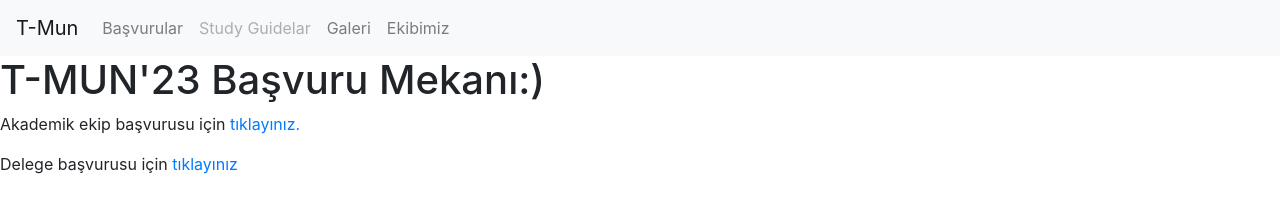
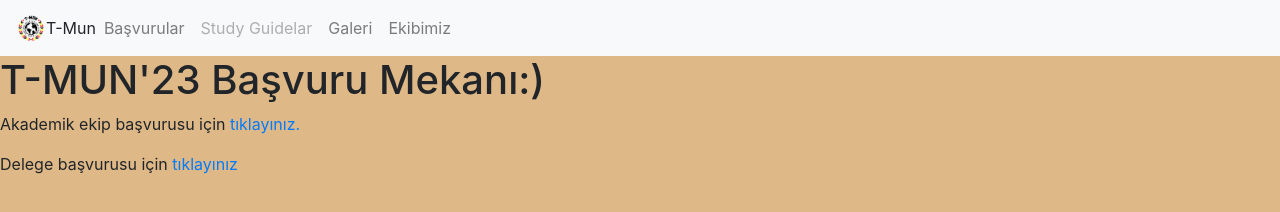
Before and after one commit to Burakbab/t-mun, a plain HTML site: page basvuru.html in a window 1280 px wide. Drawn offline with nearby package versions, Linux system fonts and the light colour scheme.

Commit message:
small changes

```diff
--- a/basvuru.html
+++ b/basvuru.html
@@ -3,10 +3,13 @@
     <head>
         <title>T-mun</title>
         <link rel="stylesheet" href="https://cdn.jsdelivr.net/npm/bootstrap@4.0.0/dist/css/bootstrap.min.css" integrity="sha384-Gn5384xqQ1aoWXA+058RXPxPg6fy4IWvTNh0E263XmFcJlSAwiGgFAW/dAiS6JXm" crossorigin="anonymous">
+        <link rel="stylesheet" href="mun.css"/>
+        <link rel="shortcut icon" type="image/png" href="tmunlogo.png"/>
     </head>
     <body>
         <nav class="navbar navbar-expand-lg navbar-light bg-light">
-            <a class="navbar-brand" href="anasayfa.html">T-Mun</a>
+            <img src="tmunlogo.png" width="30" height="30" class="d-inline-block align-top" alt="">
+                T-Mun</a>
             <button class="navbar-toggler" type="button" data-toggle="collapse" data-target="#navbarNavAltMarkup" aria-controls="navbarNavAltMarkup" aria-expanded="false" aria-label="Toggle navigation">
               <span class="navbar-toggler-icon"></span>
             </button>
--- a/mun.css
+++ b/mun.css
@@ -1,5 +1,5 @@
 body{
-    background-color: blueviolet;
+    background-color: burlywood;
 }
 .carousel-inner{
     max-height: 500px !important;
```
Also changed, not shown: ekip.html (+4 -1 lines), galeri.html (+4 -1 lines), studyguide.html (+4 -1 lines).
